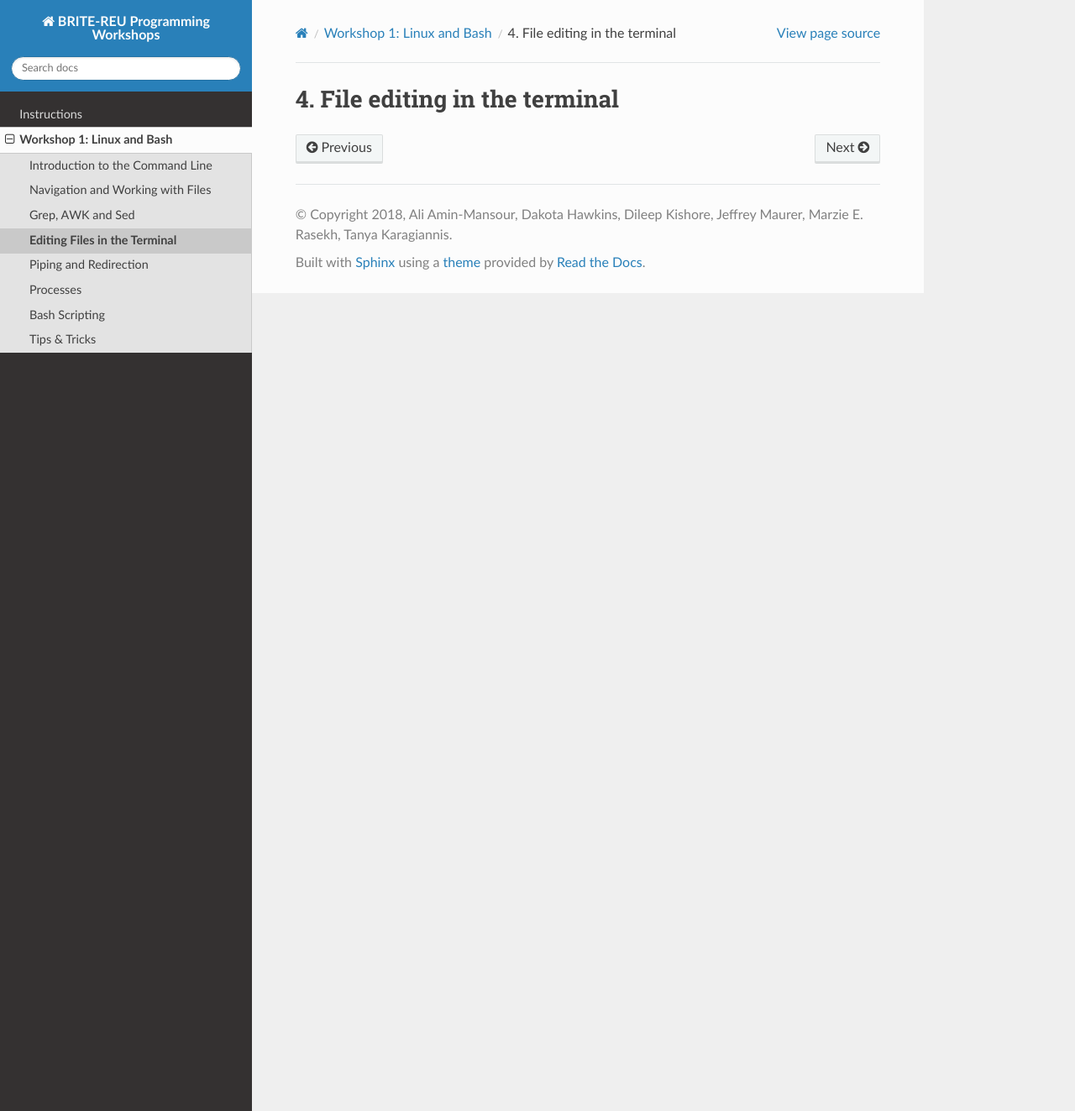
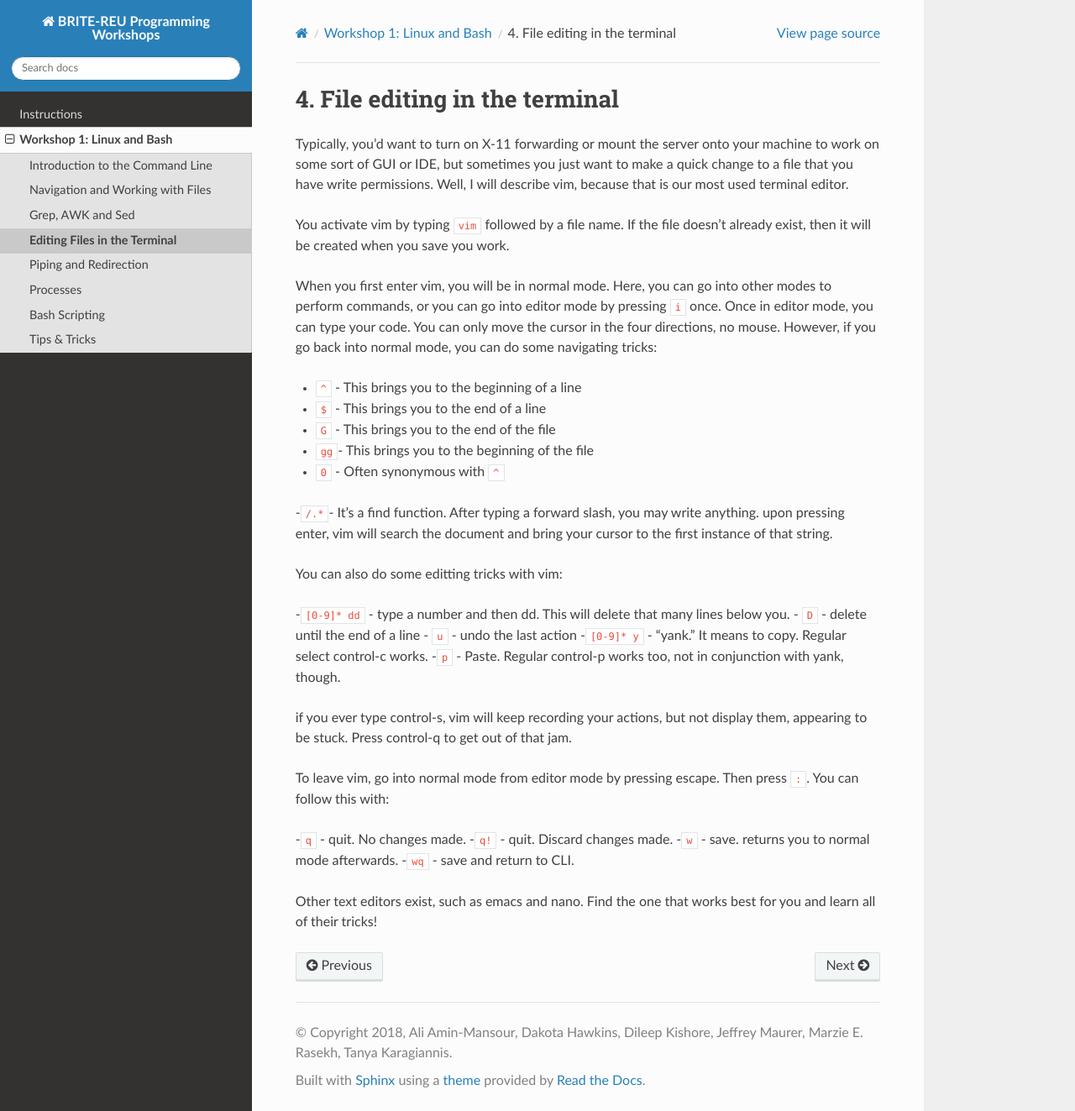
Before and after one commit to BRITE-REU/programming-workshops, a Sphinx documentation site: the page built from source/workshops/01_linux_bash/file_editing.rst, in a window 1280 px wide and 1323 px high. Shown: the whole window at 84% size. Built offline with Sphinx 7.4.7 and the Read the Docs theme 2.0.0, drawn with Linux system fonts in a browser that asks for light colours.

Commit message:
Update file_editing.rst
added the bulk

```diff
--- a/source/workshops/01_linux_bash/file_editing.rst
+++ b/source/workshops/01_linux_bash/file_editing.rst
@@ -1,2 +1,34 @@
 4. File editing in the terminal
 ================================
+
+Typically, you'd want to turn on X-11 forwarding or mount the server onto your machine to work on some sort of GUI or IDE, but sometimes you just want to make a quick change to a file that you have write permissions. Well, I will describe vim, because that is our most used terminal editor.
+
+You activate vim by typing ``vim`` followed by a file name. If the file doesn't already exist, then it will be created when you save you work.
+
+When you first enter vim, you will be in normal mode. Here, you can go into other modes to perform commands, or you can go into editor mode by pressing ``i`` once. Once in editor mode, you can type your code. You can only move the cursor in the four directions, no mouse. However, if you go back into normal mode, you can do some navigating tricks:
+
+- ``^`` - This brings you to the beginning of a line
+- ``$`` - This brings you to the end of a line
+- ``G`` - This brings you to the end of the file
+- ``gg``- This brings you to the beginning of the file
+- ``0`` - Often synonymous with ``^``
+-``/.*``-  It's a find function. After typing a forward slash, you may write anything. upon pressing enter, vim will search the document and bring your cursor to the first instance of that string.
+
+You can also do some editting tricks with vim:
+
+-``[0-9]* dd`` - type a number and then dd. This will delete that many lines below you.
+- ``D`` - delete until the end of a line
+- ``u`` - undo the last action
+-``[0-9]* y`` - "yank." It means to copy. Regular select control-c works.
+-``p`` - Paste. Regular control-p works too, not in conjunction with yank, though.
+
+if you ever type control-s, vim will keep recording your actions, but not display them, appearing to be stuck. Press control-q to get out of that jam.
+
+To leave vim, go into normal mode from editor mode by pressing escape. Then press ``:``. You can follow this with:
+
+-``q`` - quit. No changes made.
+-``q!`` - quit. Discard changes made.
+-``w`` - save. returns you to normal mode afterwards.
+-``wq`` - save and return to CLI.
+
+Other text editors exist, such as emacs and nano. Find the one that works best for you and learn all of their tricks!
```
